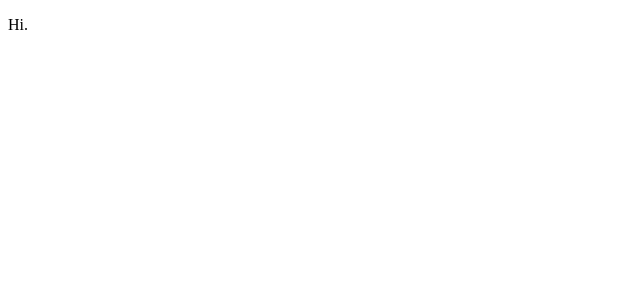
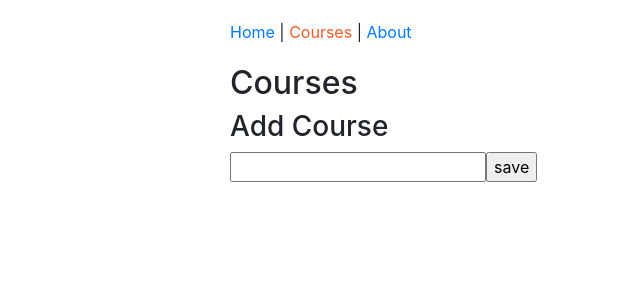
Before and after one commit to chandrapavan/ReactWithRedux, a React app: page /courses in a window 1280 px wide. Shown: the top 300 px of the page, without its empty margins (0-640 px from the left). Built offline with nearby package versions, Linux system fonts and the light colour scheme.

Commit message:
CoursePage Boiler Plate before Redux

```diff
--- /dev/null
+++ b/src/components/App.js
@@ -0,0 +1,21 @@
+import React from "react";
+import { Route, Switch } from "react-router-dom";
+import HomePage from "./home/HomePage";
+import AboutPage from "./about/AboutPage";
+import PageNotFound from "./PageNotFound";
+import Header from "./common/Header";
+import CoursesPage from "./courses/CoursesPage";
+
+const App = () => (
+  <div className="container-fluid">
+    <Header />
+    <Switch>
+      <Route exact path="/" component={HomePage} />
+      <Route path="/about" component={AboutPage} />
+      <Route path="/courses" component={CoursesPage} />
+      <Route component={PageNotFound} />
+    </Switch>
+  </div>
+);
+
+export default App;
--- /dev/null
+++ b/src/components/PageNotFound.js
@@ -0,0 +1,4 @@
+import React from "react";
+const PageNotFound = () => <h1> OOPs!!! page Not Found</h1>;
+
+export default PageNotFound;
--- /dev/null
+++ b/src/components/about/AboutPage.js
@@ -0,0 +1,12 @@
+import React from "react";
+const AboutPage = () => (
+  <div>
+    <h2>About </h2>
+    <p>
+      This app uses React, Redux, React Router, and many other helpful
+      libraries.
+    </p>
+  </div>
+);
+
+export default AboutPage;
--- /dev/null
+++ b/src/components/common/Header.js
@@ -0,0 +1,23 @@
+import React from "react";
+import { NavLink } from "react-router-dom";
+
+const Header = () => {
+  const activeStyle = { color: "#F15B2A" };
+  return (
+    <nav>
+      <NavLink to="/" activeStyle={activeStyle} exact>
+        Home
+      </NavLink>
+      {" | "}
+      <NavLink to="/courses" activeStyle={activeStyle}>
+        Courses
+      </NavLink>
+      {" | "}
+      <NavLink to="/about" activeStyle={activeStyle}>
+        About{" "}
+      </NavLink>
+    </nav>
+  );
+};
+
+export default Header;
--- /dev/null
+++ b/src/components/courses/CoursesPage.js
@@ -0,0 +1,35 @@
+import React, { Component } from "react";
+class CoursesPage extends Component {
+  state = {
+    course: {
+      title: "",
+    },
+  };
+
+  handleChange = (event) => {
+    const course = { ...this.state.course, title: event.target.value };
+    this.setState({ course });
+  };
+
+  handleSubmit = (event) => {
+    event.preventDefault();
+    alert(this.state.course.title);
+  };
+
+  render() {
+    return (
+      <form onSubmit={this.handleSubmit}>
+        <h2>Courses</h2>
+        <h3>Add Course</h3>
+        <input
+          type="text"
+          onChange={this.handleChange}
+          value={this.state.course.title}
+        />
+        <input type="submit" value="save" />
+      </form>
+    );
+  }
+}
+
+export default CoursesPage;
--- /dev/null
+++ b/src/components/home/HomePage.js
@@ -0,0 +1,14 @@
+import React from "react";
+import { Link } from "react-router-dom";
+
+const HomePage = () => (
+  <div className="jumbotron">
+    <h1>PluralSight Administration</h1>
+    <p>React, Reduc and React Router for ultra-responsive we apps.</p>
+    <Link to="about" className="btn btn-primary btn-lg">
+      Learn more
+    </Link>
+  </div>
+);
+
+export default HomePage;
--- /dev/null
+++ b/src/index.css
@@ -0,0 +1,8 @@
+#app {
+  max-width: 850px;
+  margin: 0 auto;
+}
+
+nav {
+  padding: 20px 0 20px 0;
+}
--- a/src/index.js
+++ b/src/index.js
@@ -1,8 +1,13 @@
 import React from "react";
 import { render } from "react-dom";
+import { BrowserRouter as Router } from "react-router-dom";
+import "bootstrap/dist/css/bootstrap.min.css";
+import App from "./components/App";
+import "./index.css";
 
-function Hi() {
-  return <p>Hi.</p>;
-}
-
-render(<Hi />, document.getElementById("app"));
+render(
+  <Router>
+    <App />
+  </Router>,
+  document.getElementById("app")
+);
```
